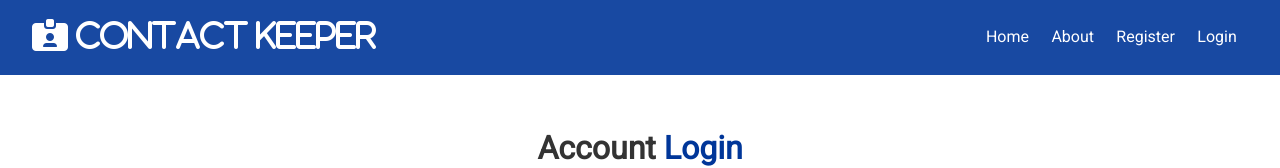
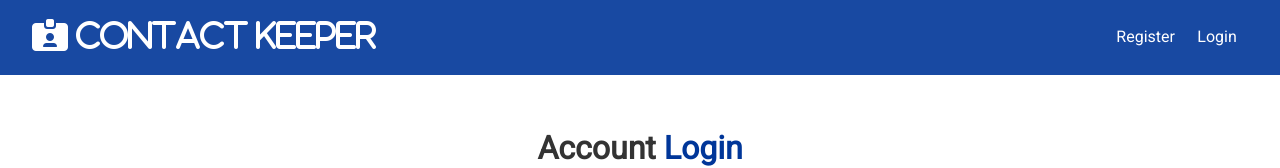
Before and after one commit to madjack99/contact-keeper, a React (Create React App) app in the folder client/: page /login in a window 1280 px wide. Shown: the top 168 px of the page. Built offline with nearby package versions, Linux system fonts and the light colour scheme.

Commit message:
feat: add logout to navbar

```diff
--- a/client/src/components/layout/Navbar.js
+++ b/client/src/components/layout/Navbar.js
@@ -1,27 +1,53 @@
-import React from 'react';
+import React, { Fragment, useContext } from 'react';
 import PropTypes from 'prop-types';
 import { Link } from 'react-router-dom';
 
+import AuthContext from '../../context/auth/authContext';
+
 const Navbar = ({ title, icon }) => {
+  const authContext = useContext(AuthContext);
+
+  const { isAuthenticated, logout, user } = authContext;
+
+  const onLogout = (e) => {
+    logout();
+  };
+
+  const authLinks = (
+    <Fragment>
+      <li>Hello, {user && user.name}</li>
+      <li>
+        <a href='#!' onClick={onLogout}>
+          <i className='fas fa-sign-out-alt'></i>{' '}
+          <span className='hide-sm'>Logout</span>
+        </a>
+      </li>
+    </Fragment>
+  );
+
+  const guestLinks = (
+    <Fragment>
+      {/* <li>
+          <Link to='/'>Home</Link>
+        </li> */}
+      {/* <li>
+          <Link to='/about'>About</Link>
+        </li> */}
+      <li>
+        <Link to='/register'>Register</Link>
+      </li>
+      <li>
+        <Link to='/login'>Login</Link>
+      </li>
+    </Fragment>
+  );
+
   return (
     <div className='navbar bg-primary'>
       <h1>
         <i className={icon}> {title}</i>
       </h1>
-      <ul>
-        <li>
-          <Link to='/'>Home</Link>
-        </li>
-        <li>
-          <Link to='/about'>About</Link>
-        </li>
-        <li>
-          <Link to='/register'>Register</Link>
-        </li>
-        <li>
-          <Link to='/login'>Login</Link>
-        </li>
-      </ul>
+      <ul>{isAuthenticated ? authLinks : guestLinks}</ul>
     </div>
   );
 };
--- a/client/src/context/auth/AuthState.js
+++ b/client/src/context/auth/AuthState.js
@@ -103,7 +103,7 @@ const AuthState = (props) => {
   };
 
   // Logout
-  const logout = () => {};
+  const logout = () => dispatch({ type: LOGOUT });
 
   // Clear errors
   const clearErrors = () => dispatch({ type: CLEAR_ERRORS });
--- a/client/src/context/auth/authReducer.js
+++ b/client/src/context/auth/authReducer.js
@@ -30,6 +30,7 @@ export default (state, action) => {
     case REGISTER_FAIL:
     case AUTH_ERROR:
     case LOGIN_FAIL:
+    case LOGOUT:
       localStorage.removeItem('token');
       return {
         ...state,
```
